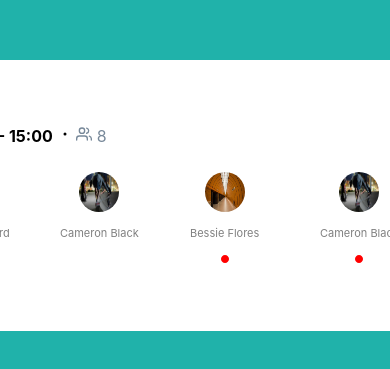
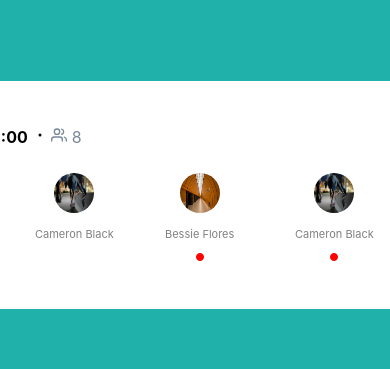
Before and after one commit to Zaibi727/Collection-of-Designs, a React (Create React App) app: page /product in a window 390 px wide. Shown: the part 227-596 px from the top of the page. Built offline with nearby package versions, Linux system fonts and the light colour scheme.

Commit message:
Update ProfileCards.module.css

```diff
--- a/src/components/ProflieCards/ProfileCards.module.css
+++ b/src/components/ProflieCards/ProfileCards.module.css
@@ -13,13 +13,13 @@
     background-color: rgb(255, 255, 255);
     border-radius: 10px;
     height: auto;
-    padding: 20px;
+
 }
 .btnPanelWrapper{
-    width: 850px;
+    width: 900px;
     margin-bottom: 30px !important;
     overflow-x: scroll;
-    padding: 20px;
+
 }
 ::-webkit-scrollbar {
     width: 5px;
@@ -33,6 +33,7 @@
   }
   ::-webkit-scrollbar-track {
     background: rgba(255, 255, 255, 0.2);
+    margin-left: 10px;
   }
 .p1{
     padding-left: 30px;
@@ -51,7 +52,7 @@
     align-items: center;
     padding: 5px 5px;
     text-align: center;
-    width: 150px;
+    width: 160px;
 }
 .img{
     width: 40px;
@@ -61,6 +62,7 @@
 .name{
     font-size: 14px;
     margin-top: 10px;
+    margin-bottom: 8px;
 }
 .reddot{
     color: red;
@@ -83,13 +85,11 @@
         background-color: rgb(255, 255, 255);
         border-radius: 10px;
         height: auto;
-        padding: 20px;
     }
     .btnPanelWrapper{
-        max-width: 550px;
+        max-width: 600px;
         margin-bottom: 30px !important;
         overflow-x: scroll;
-        padding: 0px;
     }
     .buttonPanel{
         width: 120px;
```
